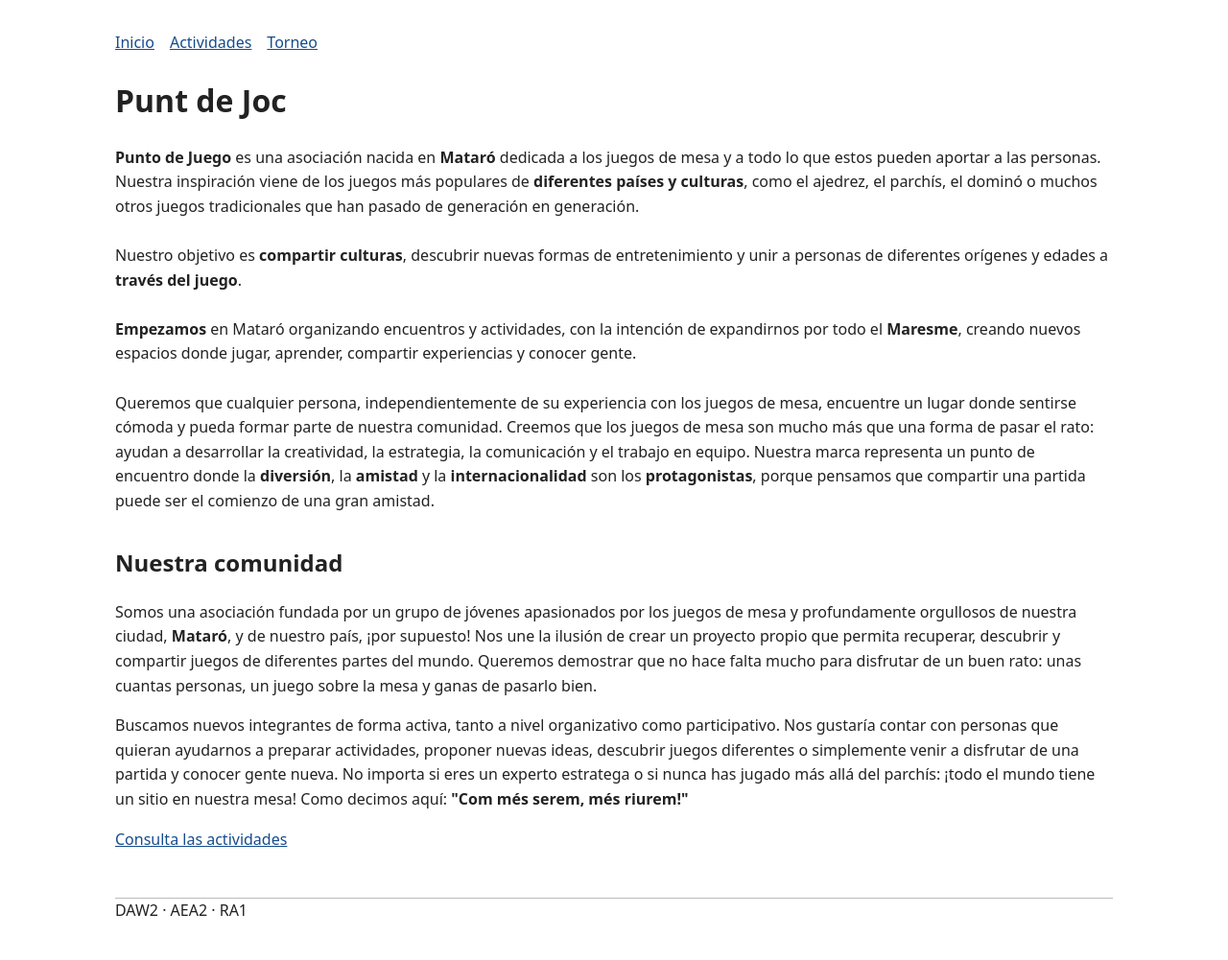
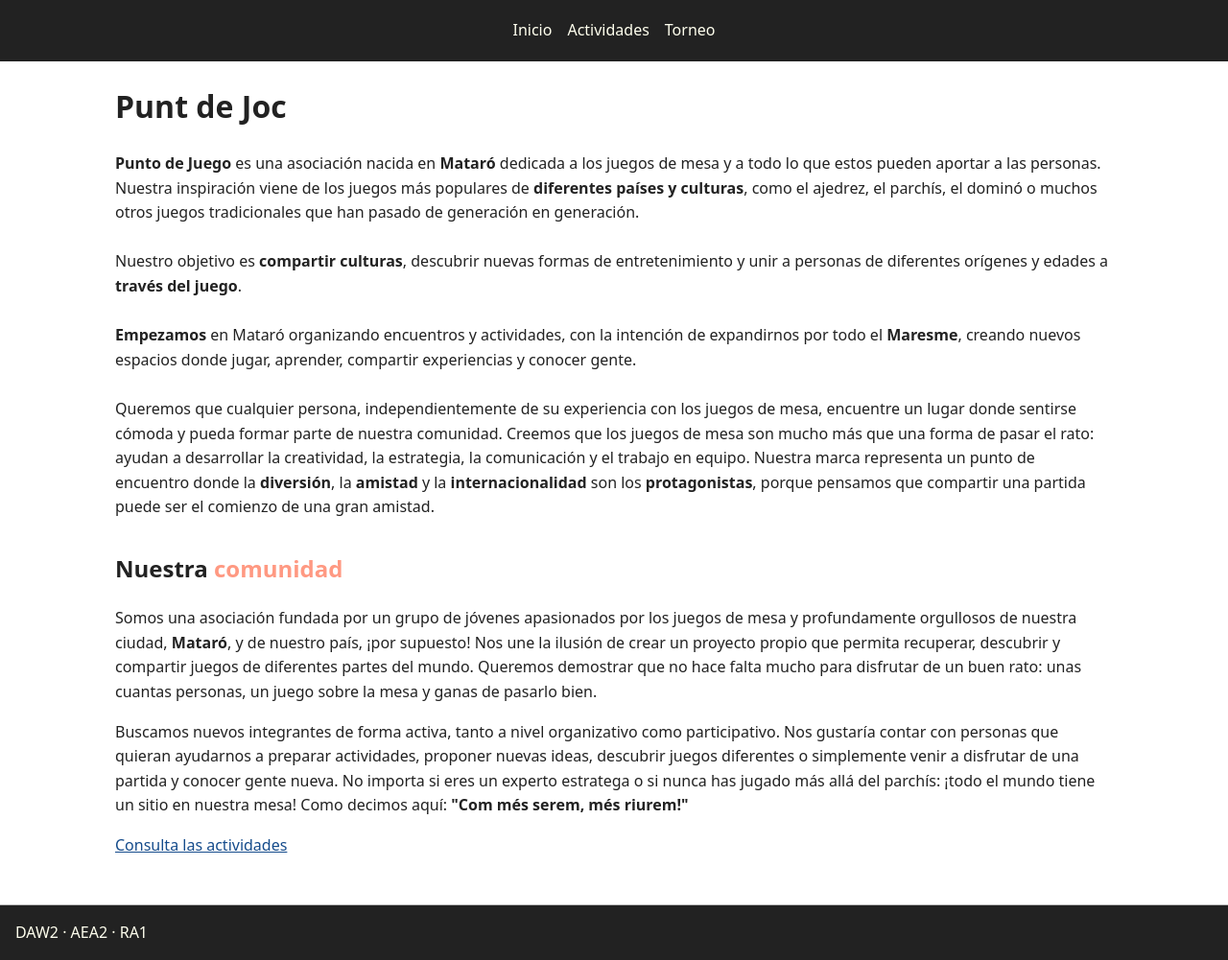
Before and after one commit to Joel-Vega-Gomez/Punto-De-Juego, a PHP site: page / in a window 1280 px wide. Shown: the whole page at 96% size. Before the commit the page ends 955 px from the top, so only its background shows below. Run offline with PHP 8.4, Linux system fonts and the light colour scheme.

Commit message:
Adicion de estilos

```diff
--- a/portal/style.css
+++ b/portal/style.css
@@ -1,76 +1,66 @@
 body {
     font-family: system-ui, sans-serif;
+    line-height: 1.6;
+    color: #222;
+    margin: 0;
+    padding: 0;
+}
+
+main {
+    margin: 0 auto;
     max-width: 65rem;
-    margin: 2rem auto;
-    padding: 0 1rem;
-    line-height: 1.6;
-    color: #222
+
+    h2 {
+        span {
+            color: #ff9982;
+        }
+    }
 }
 
 nav {
+    background-color: #222;
     display: flex;
+
+    a {
+        text-decoration: none;
+        color: #ffffee;
+    }
+
+    a:hover {
+        color: #ff9982;
+    }
+
+    align-items: center;
+    justify-content: center;
     gap: 1rem;
-    flex-wrap: wrap
+    height: 8vh;
+    flex-wrap: wrap;
+}
+
+footer {
+    margin-top: 3rem;
+    border-top: 1px solid #bbb;
+    padding: 1rem;
+    background-color: #222;
+    color: #ffffee;
+}
+
+h2 {
+    margin-top: 2rem;
+}
+
+a {
+    color: #164c8c;
 }
 
 table {
     border-collapse: collapse;
-    width: 100%
+    width: 100%;
 }
 
 th,
 td {
     border: 1px solid #bbb;
     padding: .5rem;
-    text-align: left
+    text-align: left;
 }
-
-label {
-    display: block;
-    margin: .7rem 0
-}
-
-input,
-select,
-button {
-    font: inherit;
-    padding: .3rem
-}
-
-footer {
-    margin-top: 3rem;
-    border-top: 1px solid #bbb
-}
-
-a {
-    color: #164c8c
-}
-
-pre {
-    background: #f3f3f3;
-    padding: 1rem;
-    overflow: auto
-}
-
-aside {
-    border-left: 4px solid #888;
-    padding: .6rem 1rem
-}
-
-h2 {
-    margin-top: 2rem
-}
-
-:focus-visible {
-    outline: 3px solid #aa5b00
-}
-
-@media print {
-    nav {
-        display: none
-    }
-
-    body {
-        max-width: none
-    }
-}
```
